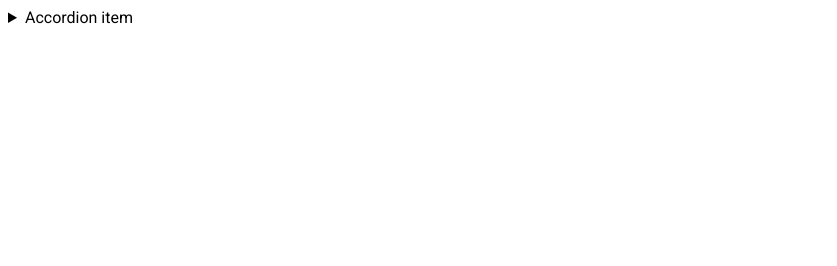
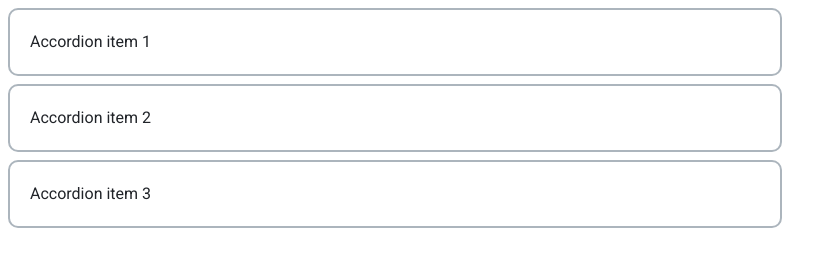
Before and after one commit to js-tasks-ru/htmlcss-20231222_gladysheva-pv, a website: page 03-lection1/02-accordion/index.html in a window 1280 px wide. Shown: the whole page, without its empty margins (0-837 px from the left). Drawn offline with Linux system fonts and the light colour scheme.

Commit message:
3 Task. Accordeon

```diff
--- a/03-lection1/02-accordion/accordion.css
+++ b/03-lection1/02-accordion/accordion.css
@@ -1 +1,37 @@
 /* Стилизация аккордеона */
+.accordeon__item {
+    border-style: solid;
+    border-radius: 10px;
+    border-width: 2px;
+    border-color: var(--grey-3);
+    margin-bottom: 8px;
+    width: 730px;
+    padding: 20px;
+}
+
+.accordeon__item:last-child {
+    margin-bottom: 0;
+}
+
+.accordeon__summary {
+    display: block;
+    line-height: 24px;
+    font-size: 16px;
+    font-weight: 400;
+    color: var(--black);
+}
+
+.accordeon__article {
+    color: var(--grey-4);
+    line-height: 24px;
+    font-size: 16px;
+    font-weight: 400;
+}
+
+.accordeon__summary::-webkit-details-marker {
+    display: none;
+}
+
+.accordeon__article::-webkit-details-marker {
+    display: none;
+}
--- a/03-lection1/02-accordion/index.html
+++ b/03-lection1/02-accordion/index.html
@@ -6,12 +6,28 @@
         <link rel="stylesheet" href="./accordion.css">
     </head>
     <body>
-        <details>
-            <summary>
-                Accordion item
+        <details class="accordeon__item">
+            <summary class="accordeon__summary">
+                Accordion item 1
             </summary>
-            <p>
-                Hidden content
+            <p class="accordeon__article">
+                Caelum, non animum mutant, qui trans mare currunt
+            </p>
+        </details>
+        <details class="accordeon__item">
+            <summary class="accordeon__summary">
+                Accordion item 2
+            </summary>
+            <p class="accordeon__article">
+                Beatae plane aures, quae non vocem foris sonantem, sed intus auscultant veritatem docentem
+            </p>
+        </details>
+        <details class="accordeon__item">
+            <summary class="accordeon__summary">
+                Accordion item 3
+            </summary>
+            <p class="accordeon__article">
+                Auguror nec me fallit augurium, historias tuas immortales futuras
             </p>
         </details>
     </body>
```
